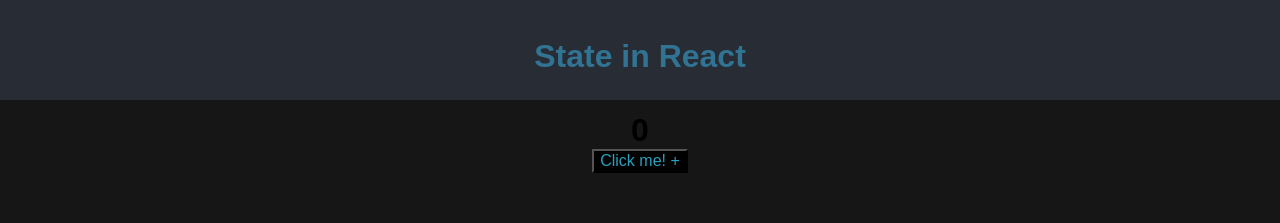
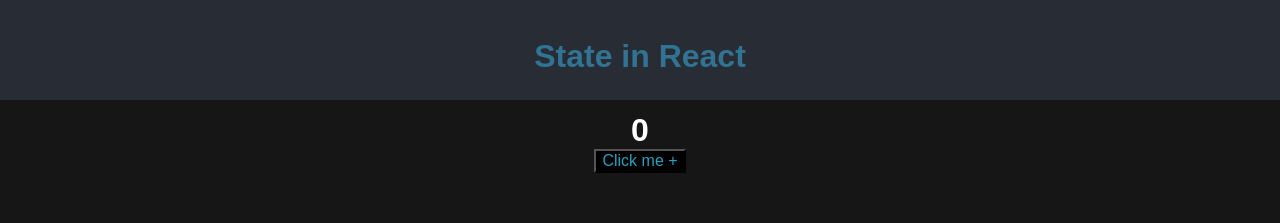
Before and after one commit to Vicious27/StateInReactExplained, a React (Create React App) app: page / in a window 1280 px wide. Shown: the top 223 px of the page. Built offline with nearby package versions, Linux system fonts and the light colour scheme.

Commit message:
refactored to separete components

```diff
--- a/src/App.css
+++ b/src/App.css
@@ -26,6 +26,9 @@
  text-align: center;
 }
 
+.count {
+  color: white;
+}
 
 p {
   color: crimson;
--- /dev/null
+++ b/src/Button.js
@@ -0,0 +1,7 @@
+//Button Component
+
+const Button = props => (
+  <button className="button" onClick={props.handleClick}>Click me +</button>
+);
+
+export default Button;
--- a/src/Counter.js
+++ b/src/Counter.js
@@ -1,27 +1,28 @@
 import React from 'react';
+import Button from './Button';
+import Name from './Name';
 import './App.css';
 
 
-const Name = props => <h1>{props.count}</h1>;
 
 class Counter extends React.Component {
   state = { count: 0 }
+
+  handleClick = e => {
+    e.preventDefault();
+    this.setState({
+      count: this.state.count + 1
+    });
+  };
 
   render() {
     return (
       <>
         <Name count={this.state.count} />
-        <button className="button"
-          onClick={e => {
-            e.preventDefault();
-            this.setState({
-              count: this.state.count + 1
-            });
-          }}
-        >Click me! + </button>
+        <Button handleClick={this.handleClick} />
       </>
     )
-  }
-}
+  };
+};
 
 export default Counter;
--- /dev/null
+++ b/src/Name.js
@@ -0,0 +1,6 @@
+//Name Component
+
+
+const Name = props => <h1 className="count">{props.count}</h1>;
+
+export default Name;
```
